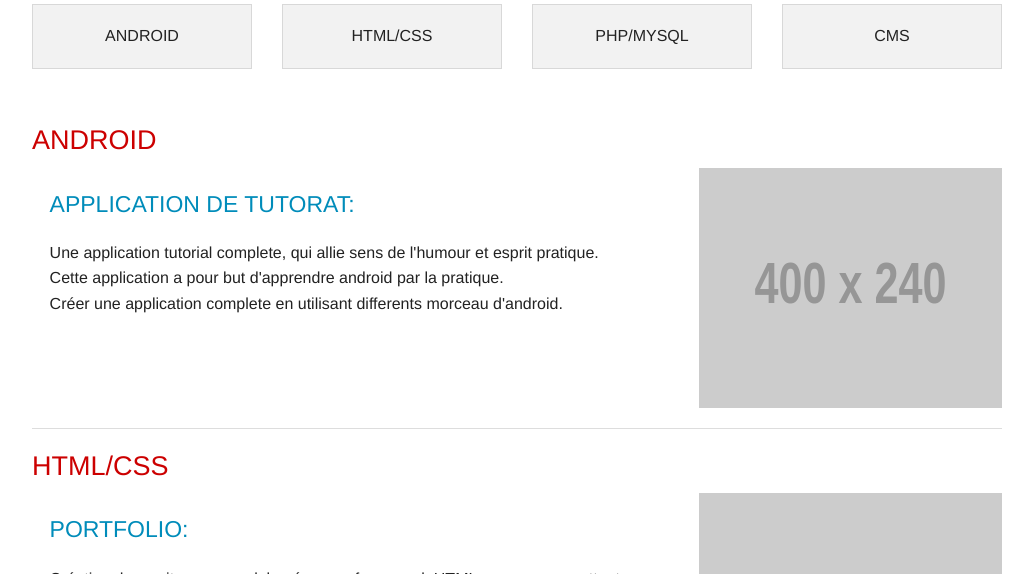
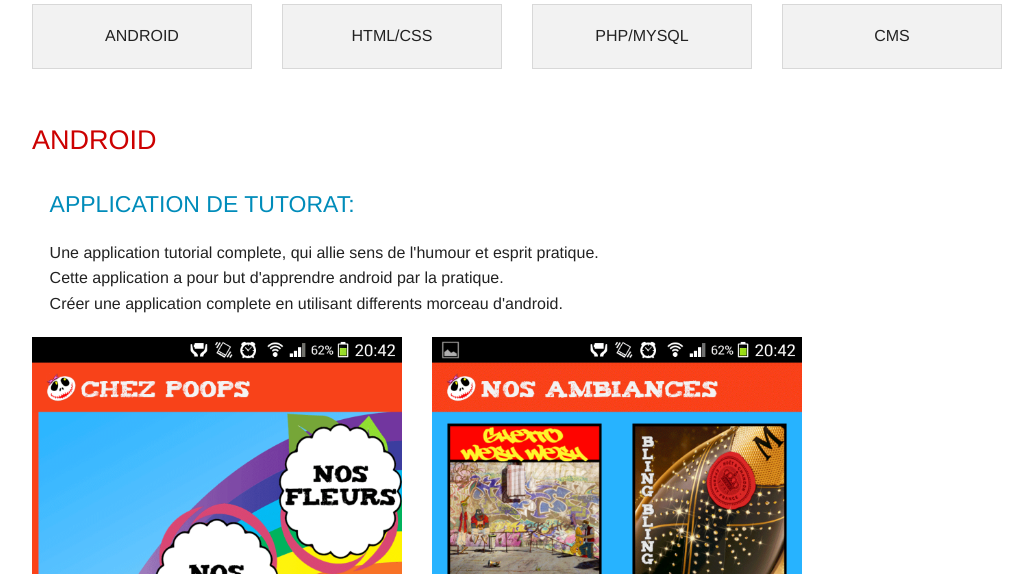
Before and after one commit to p00ps/p00ps.github.io, a PHP site: page /projets/index.html in a window 1280 px wide. Shown: the part 324-898 px from the top of the page, without its empty margins (123-1156 px from the left). Run offline with PHP 8.4, Linux system fonts and the light colour scheme; grey boxes labelled with a size stand in for pictures from a placeholder-image service; some libraries are stand-ins or nearby versions.

Commit message:
Adding image for projects.

```diff
--- a/css/addson.css
+++ b/css/addson.css
@@ -29,9 +29,10 @@ article ul li:first-letter{
 	text-transform: uppercase;
 }
 
-#thumb img {
+#thumb {
 	height: 240px;
 	width: 400px;
+	overflow: hidden;
 }
 
 .featured-button{
--- a/projets/index.html
+++ b/projets/index.html
@@ -88,8 +88,14 @@
 				</li>
 			</ul>
           </div>
-          <div id="thumb" class="large-4 columns">
-            <img src="http://placehold.it/400x240&text=[img]" />
+          <div id="thumb" class="large-2 columns">
+            <img src="../img/android01.png" />
+          </div>
+          <div id="thumb" class="large-2 columns">
+            <img src="../img/android02.png" />
+          </div>
+          <div id="thumb" class="large-2 columns">
+            <img src="../img/android03.png" />
           </div>
         </div>
       </article>
```
Also changed, not shown: img/android01.png (added), img/android02.png (added), 1 other file.
